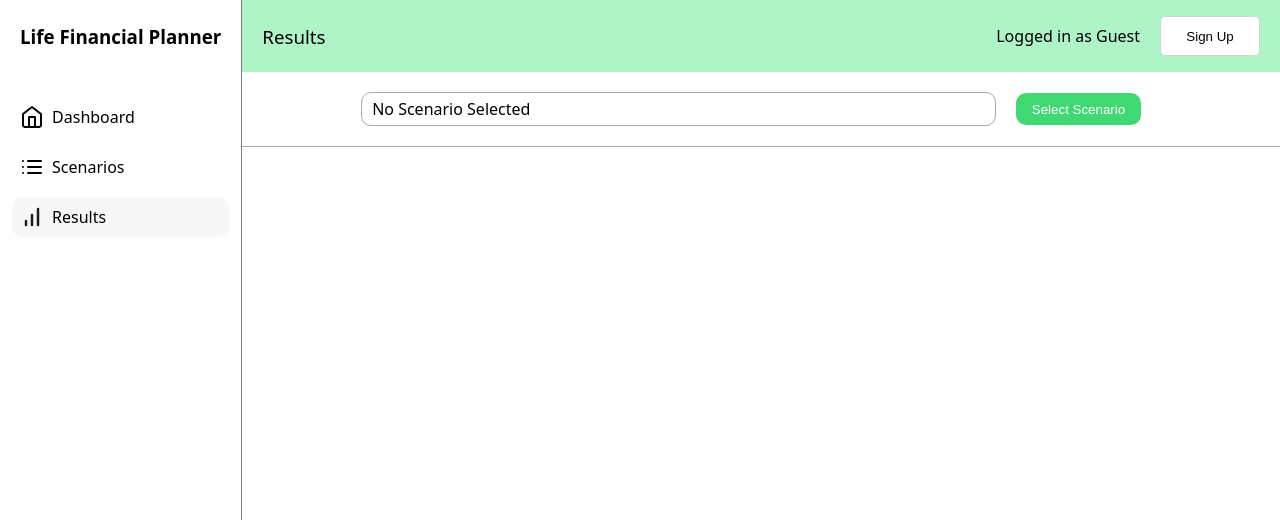
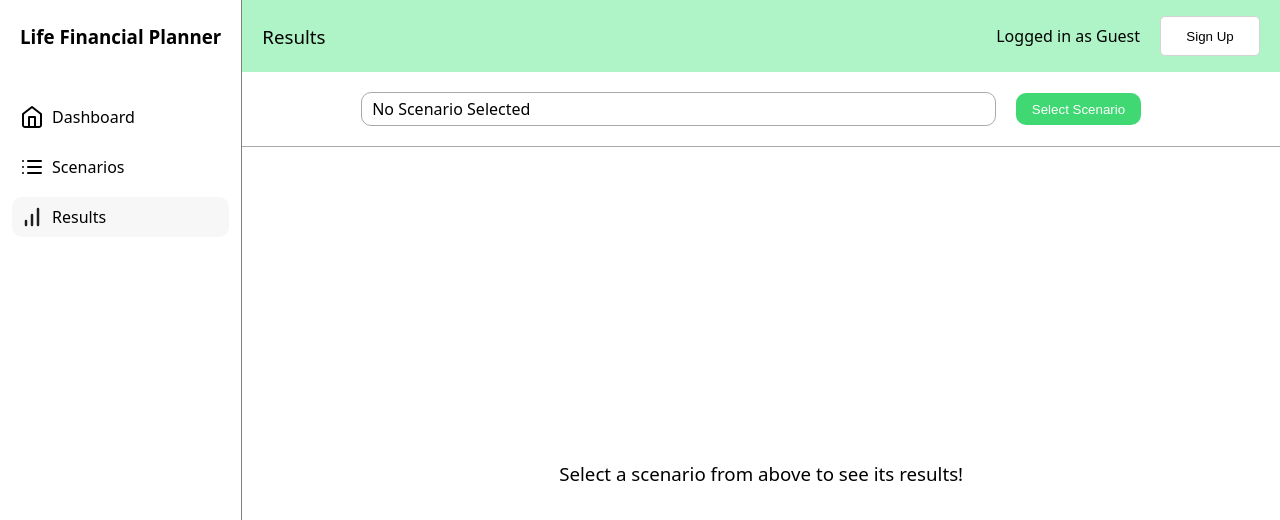
Before and after one commit to huanganthony04/Life-Financial-Planner, a React (Vite) app in the folder client/: page /results in a window 1280 px wide. Shown: the top 520 px of the page. Built offline with nearby package versions, Linux system fonts and the light colour scheme; no server answers.

Commit message:
Added result body

```diff
--- a/client/src/App.css
+++ b/client/src/App.css
@@ -12,4 +12,6 @@
 
 #page-content {
   flex-grow: 1;
+  display: flex;
+  flex-direction: column;
 }
--- a/client/src/pages/Results.css
+++ b/client/src/pages/Results.css
@@ -19,7 +19,7 @@
     border-radius: 10px;
 }
 
-#scenario-selection-button {
+.green-button {
     height: 2rem;
     min-width: 100px;
     padding: 0px 1rem;
@@ -31,9 +31,33 @@
     cursor: pointer;
   }
 
-#scenario-selection-button:hover {
+.green-button:hover {
 background-color: rgb(53, 206, 104);
 }
-#scenario-selection-button:active {
+.green-button:active {
 background-color: rgb(43, 196, 94);
 }
+
+#results-body {
+    flex-grow: 1;
+    display: flex;
+    flex-direction: column;
+    justify-content: center;
+    align-items: center;
+}
+
+#no-results-container {
+    padding: auto;
+    display: flex;
+    flex-direction: column;
+    justify-content: center;
+    align-items: center;
+}
+
+#no-results-container > h3 {
+    margin: 5px 0;
+}
+
+#no-results-container > button {
+    margin: 5px 0;
+}
--- a/client/src/pages/Results.jsx
+++ b/client/src/pages/Results.jsx
@@ -1,5 +1,4 @@
 import { useState, useEffect, useCallback } from 'react'
-import { useLocation } from 'react-router-dom'
 import axios from 'axios'
 import SelectScenarioModal from '../components/SelectScenarioModal'
 import './Results.css'
@@ -16,7 +15,7 @@ const Results = ({user}) => {
       setScenario(scenario)
   }, []))
 
-  const runSimulation = async () => {
+  const runSimulation = async (scenario) => {
     await axios.get(`${BACKEND_URL}/api/scenario/run?id=${scenario._id}`, {withCredentials: true})
       .then((response) => {
           console.log(response.data)
@@ -28,19 +27,46 @@ const Results = ({user}) => {
       })
   }
 
+  const noScenario = () => {
+    return (
+      <div id="no-results-container">
+        <h3>Select a scenario from above to see its results!</h3>
+      </div>
+    )
+  }
+
+  const noResults = () => {
+    return (
+      <div id="no-results-container">
+        <h3>No results were found for this scenario.</h3>
+        <h3>Click the button below to run a new simulation!</h3>
+        <button className="green-button" onClick={() => runSimulation(scenario)}>
+          Run Simulation
+        </button>
+      </div>
+    )
+  }
+
+  useEffect(() => {
+
+  })
+
   return (
     <>
       <div id="results-header">
         <div id="scenario-select">
           <div id="scenario-selection">
             <div id="selected-scenario-title">{scenario ? scenario.name : "No Scenario Selected"}</div>
-            <button id="scenario-selection-button" onClick={() => setSelectScenarioOpen(true)}>
-              <h4 id="scenario-selection-button-text">
+            <button className="green-button" onClick={() => setSelectScenarioOpen(true)}>
+              <h4>
                   Select Scenario
               </h4>
             </button>
           </div>
         </div>
+      </div>
+      <div id="results-body">
+        {scenario ? (results ? null : noResults()) : noScenario()}
       </div>
 
       <SelectScenarioModal
```
